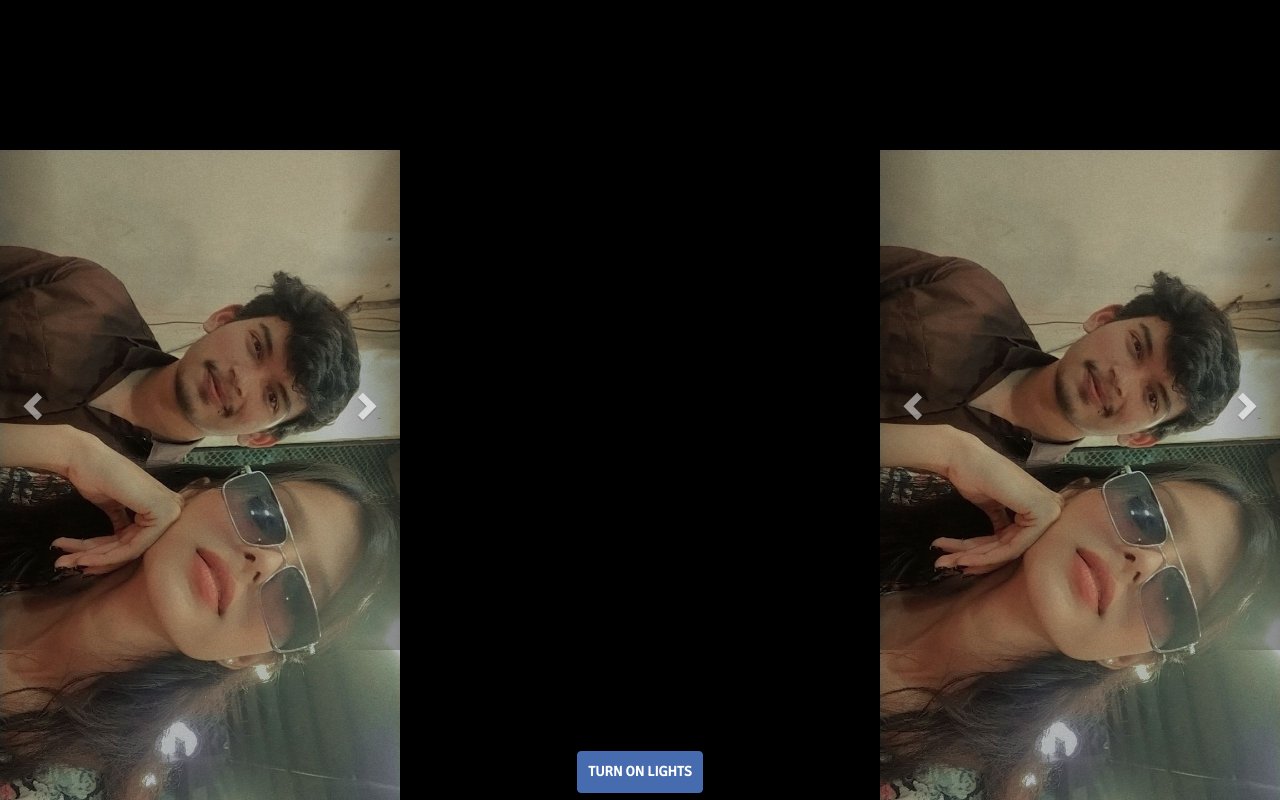
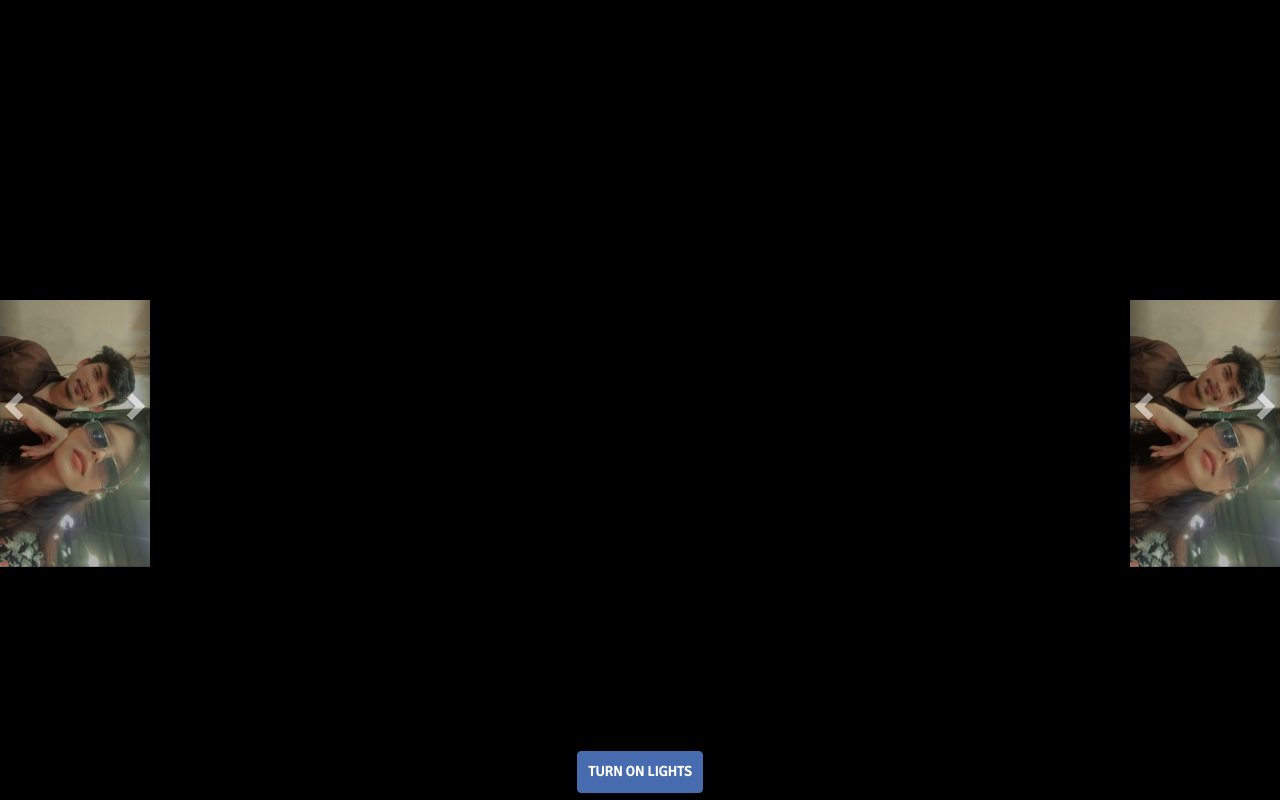
Before and after one commit to itspeace03/bdy, a website: page index.html in a window 1280 px wide. Drawn offline with nearby package versions, Linux system fonts and the light colour scheme.

Commit message:
Update index.html

```diff
--- a/index.html
+++ b/index.html
@@ -31,8 +31,8 @@
         #leftCarousel, #rightCarousel {
             position: fixed;
             top: 50%;
-            width: 400px; /* Adjust width as needed */
-            height: 500px; /* Adjust height as needed */
+            width: 150px; /* Adjust width as needed */
+            height: 200px; /* Adjust height as needed */
             transform: translateY(-50%);
         }
         #leftCarousel {
```
